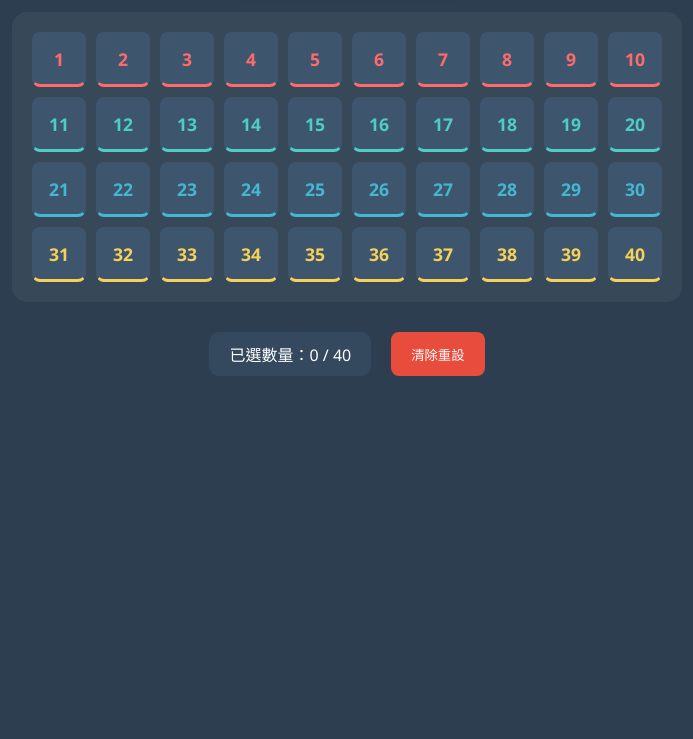
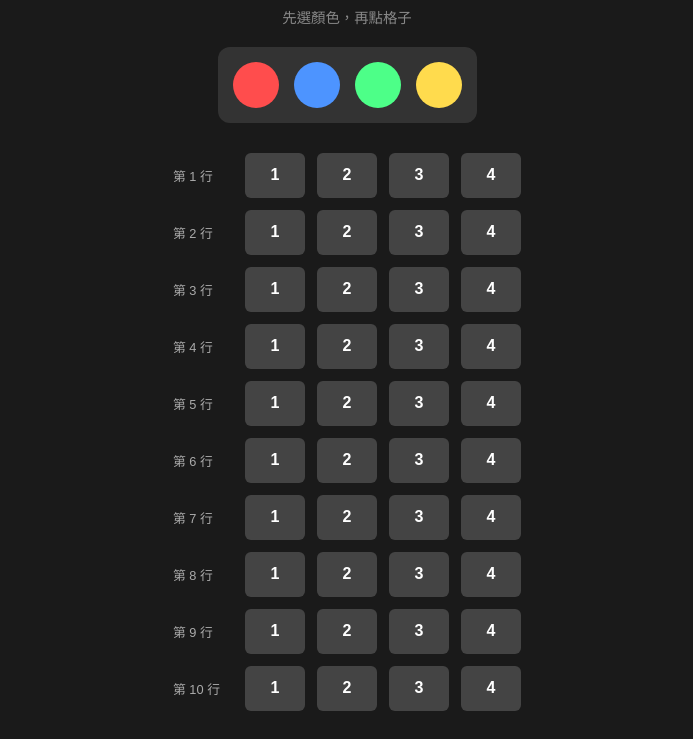
Before and after one commit to bom323/my-room, a plain HTML site: page index.html in a window 1280 px wide. Shown: the part 97-836 px from the top of the page, without its empty margins (293-986 px from the left). Before the commit the page ends 800 px from the top, so only its background shows below. Drawn offline with Linux system fonts and the light colour scheme.

Commit message:
Refactor HTML structure and styles for color selection

```diff
--- a/index.html
+++ b/index.html
@@ -3,86 +3,96 @@
 <head>
     <meta charset="UTF-8">
     <meta name="viewport" content="width=device-width, initial-scale=1.0">
-    <title>即時選號房間</title>
+    <title>多人選色房間</title>
     <style>
-        :root {
-            --color-1: #ff6b6b; --color-2: #4ecdc4;
-            --color-3: #45b7d1; --color-4: #f9d057;
-        }
-        body { font-family: 'Segoe UI', Tahoma, Geneva, Verdana, sans-serif; background: #2c3e50; color: white; display: flex; flex-direction: column; align-items: center; margin: 0; padding: 20px; }
-        .header { background: #34495e; padding: 15px 30px; border-radius: 50px; margin-bottom: 30px; box-shadow: 0 4px 15px rgba(0,0,0,0.3); border: 1px solid #555; }
-        .room-code { color: #f9d057; font-weight: bold; font-size: 1.2rem; }
+        body { font-family: sans-serif; background: #1a1a1a; color: white; display: flex; flex-direction: column; align-items: center; padding: 20px; }
 
-        .grid { display: grid; grid-template-columns: repeat(10, 1fr); gap: 10px; background: rgba(255,255,255,0.05); padding: 20px; border-radius: 15px; }
+        .header { margin-bottom: 20px; text-align: center; }
+        .room-info { color: #888; font-size: 0.9rem; }
+
+        /* 選擇顏色區 */
+        .color-picker { display: flex; gap: 15px; margin-bottom: 30px; background: #333; padding: 15px; border-radius: 12px; }
+        .color-btn { width: 40px; height: 40px; border-radius: 50%; cursor: pointer; border: 3px solid transparent; transition: 0.2s; }
+        .color-btn.active { border-color: white; transform: scale(1.2); }
+
+        /* 10行x4格 網格區 */
+        .grid { display: grid; grid-template-rows: repeat(10, 1fr); gap: 12px; }
+        .row { display: flex; gap: 12px; align-items: center; }
+        .row-label { width: 60px; color: #aaa; font-size: 0.8rem; }
 
         .cell {
-            width: 50px; height: 50px; display: flex; align-items: center; justify-content: center;
-            background: #3d566e; border-radius: 8px; cursor: pointer; transition: all 0.3s;
-            font-weight: bold; font-size: 1.1rem; border: 2px solid transparent;
+            width: 60px; height: 45px; background: #444; border-radius: 6px;
+            display: flex; align-items: center; justify-content: center;
+            cursor: pointer; font-weight: bold; transition: background 0.3s;
         }
 
-        /* 每一列的專屬顏色邊框與文字 */
-        .row-0 { border-bottom: 3px solid var(--color-1); color: var(--color-1); }
-        .row-1 { border-bottom: 3px solid var(--color-2); color: var(--color-2); }
-        .row-2 { border-bottom: 3px solid var(--color-3); color: var(--color-3); }
-        .row-3 { border-bottom: 3px solid var(--color-4); color: var(--color-4); }
-
-        /* 被選中的狀態 */
-        .cell.active { background: white; color: #2c3e50; transform: translateY(-5px); box-shadow: 0 5px 15px rgba(255,255,255,0.2); }
-
-        .stats { margin-top: 30px; display: flex; gap: 20px; }
-        .stat-box { background: #34495e; padding: 10px 20px; border-radius: 10px; text-align: center; }
+        /* 顏色定義 */
+        .bg-red { background-color: #ff4d4d !important; color: white; }
+        .bg-blue { background-color: #4d94ff !important; color: white; }
+        .bg-green { background-color: #4dff88 !important; color: black; }
+        .bg-yellow { background-color: #ffdb4d !important; color: black; }
     </style>
 </head>
 <body>
 
     <div class="header">
-        房間代碼：<span class="room-code">777</span> | 線上人數：<span id="online">1</span>
+        <h2 id="room-title">房間：載入中...</h2>
+        <div class="room-info">先選顏色，再點格子</div>
     </div>
 
-    <div class="grid" id="mainGrid"></div>
-
-    <div class="stats">
-        <div class="stat-box">已選數量：<span id="count">0</span> / 40</div>
-        <button onclick="location.reload()" style="padding: 10px 20px; border-radius: 8px; cursor: pointer; border:none; background: #e74c3c; color:white;">清除重設</button>
+    <div class="color-picker">
+        <div class="color-btn" style="background: #ff4d4d;" onclick="selectColor('red', this)"></div>
+        <div class="color-btn" style="background: #4d94ff;" onclick="selectColor('blue', this)"></div>
+        <div class="color-btn" style="background: #4dff88;" onclick="selectColor('green', this)"></div>
+        <div class="color-btn" style="background: #ffdb4d;" onclick="selectColor('yellow', this)"></div>
     </div>
 
+    <div id="grid" class="grid"></div>
+
     <script>
-        const grid = document.getElementById('mainGrid');
-        const countDisplay = document.getElementById('count');
-        let activeCount = 0;
+        // 1. 處理網址房號
+        const urlParams = new URLSearchParams(window.location.search);
+        const roomCode = urlParams.get('code') || '預設房';
+        document.getElementById('room-title').innerText = `房間代碼：${roomCode}`;
 
-        // 建立 4x10 網格
-        for (let i = 0; i < 40; i++) {
-            const cell = document.createElement('div');
-            const rowIdx = Math.floor(i / 10);
-            cell.className = `cell row-${rowIdx}`;
-            cell.innerText = i + 1;
-
-            cell.onclick = () => {
-                cell.classList.toggle('active');
-                updateStats();
-                // 模擬發送資料到伺服器
-                console.log(`位置 ${i+1} 狀態已更新`);
-            };
-
-            grid.appendChild(cell);
+        // 2. 顏色選擇邏輯
+        let currentColor = '';
+        function selectColor(color, btn) {
+            currentColor = color;
+            document.querySelectorAll('.color-btn').forEach(b => b.classList.remove('active'));
+            btn.classList.add('active');
         }
 
-        function updateStats() {
-            activeCount = document.querySelectorAll('.cell.active').length;
-            countDisplay.innerText = activeCount;
+        // 3. 生成 10行 x 4格
+        const gridContainer = document.getElementById('grid');
+        for (let r = 1; r <= 10; r++) {
+            const rowDiv = document.createElement('div');
+            rowDiv.className = 'row';
+
+            // 行標籤
+            const label = document.createElement('div');
+            label.className = 'row-label';
+            label.innerText = `第 ${r} 行`;
+            rowDiv.appendChild(label);
+
+            for (let c = 1; c <= 4; c++) {
+                const cell = document.createElement('div');
+                cell.className = 'cell';
+                cell.innerText = c;
+
+                cell.onclick = () => {
+                    if (!currentColor) {
+                        alert('請先在上方選擇一個顏色！');
+                        return;
+                    }
+                    // 移除舊顏色並加上新顏色
+                    cell.classList.remove('bg-red', 'bg-blue', 'bg-green', 'bg-yellow');
+                    cell.classList.add(`bg-${currentColor}`);
+                };
+                rowDiv.appendChild(cell);
+            }
+            gridContainer.appendChild(rowDiv);
         }
-
-        // 模擬「其他人也在選」的隨機效果
-        setInterval(() => {
-            if (Math.random() > 0.8) {
-                const cells = document.querySelectorAll('.cell');
-                const randomIdx = Math.floor(Math.random() * 40);
-                // 這裡僅做視覺示範，實際需對接資料庫
-                // cells[randomIdx].style.opacity = '0.5';
-            }
-        }, 3000);
     </script>
 </body>
 </html>
```
